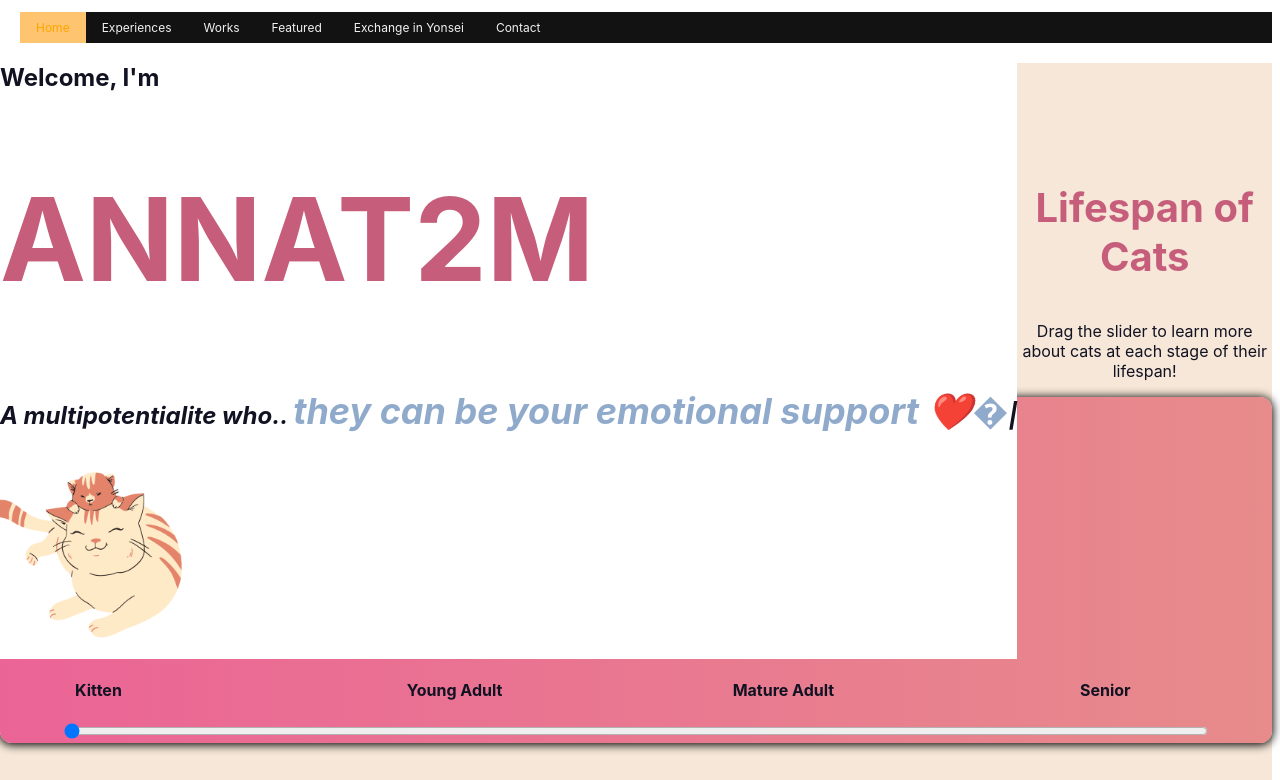
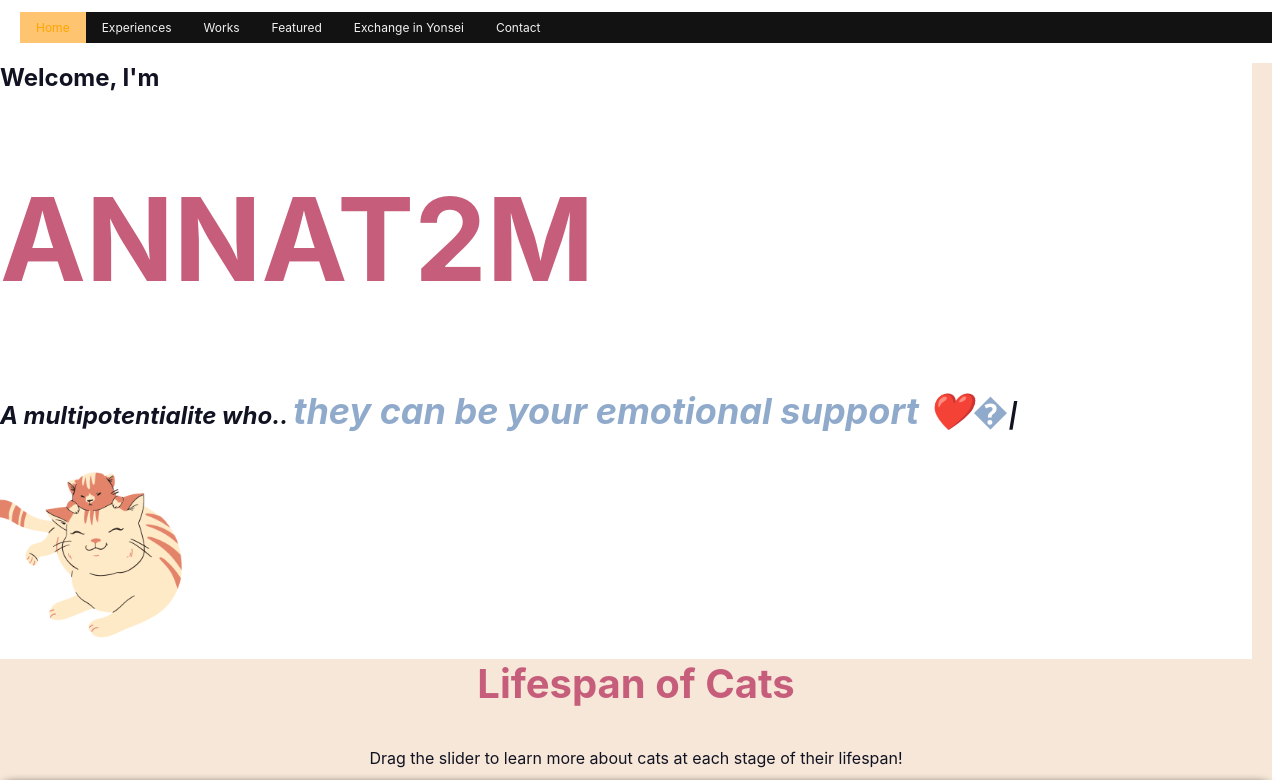
Before and after one commit to AnnaT2M/Home, a plain HTML site: page index.html in a window 1280 px wide. Shown: the top 780 px of the page. Drawn offline with nearby package versions, Linux system fonts and the light colour scheme.

Commit message:
trying to position center

```diff
--- a/index.html
+++ b/index.html
@@ -67,7 +67,7 @@
 </nav>-->
 
 
-  <div class="segment1" id="float-centre">
+  <div class="segment1" id="float-Left">
         <div>
           <h2 class="h2">Welcome, I'm</h2>
           <h1 class="h1">ANNAT2M</h1>
--- a/styles/styles.css
+++ b/styles/styles.css
@@ -83,7 +83,7 @@ font-size:100%;
 }
 
 #float-Left{
-float: left;
+float: center;
 position: relative;
 Width: 100%;
 }
```
